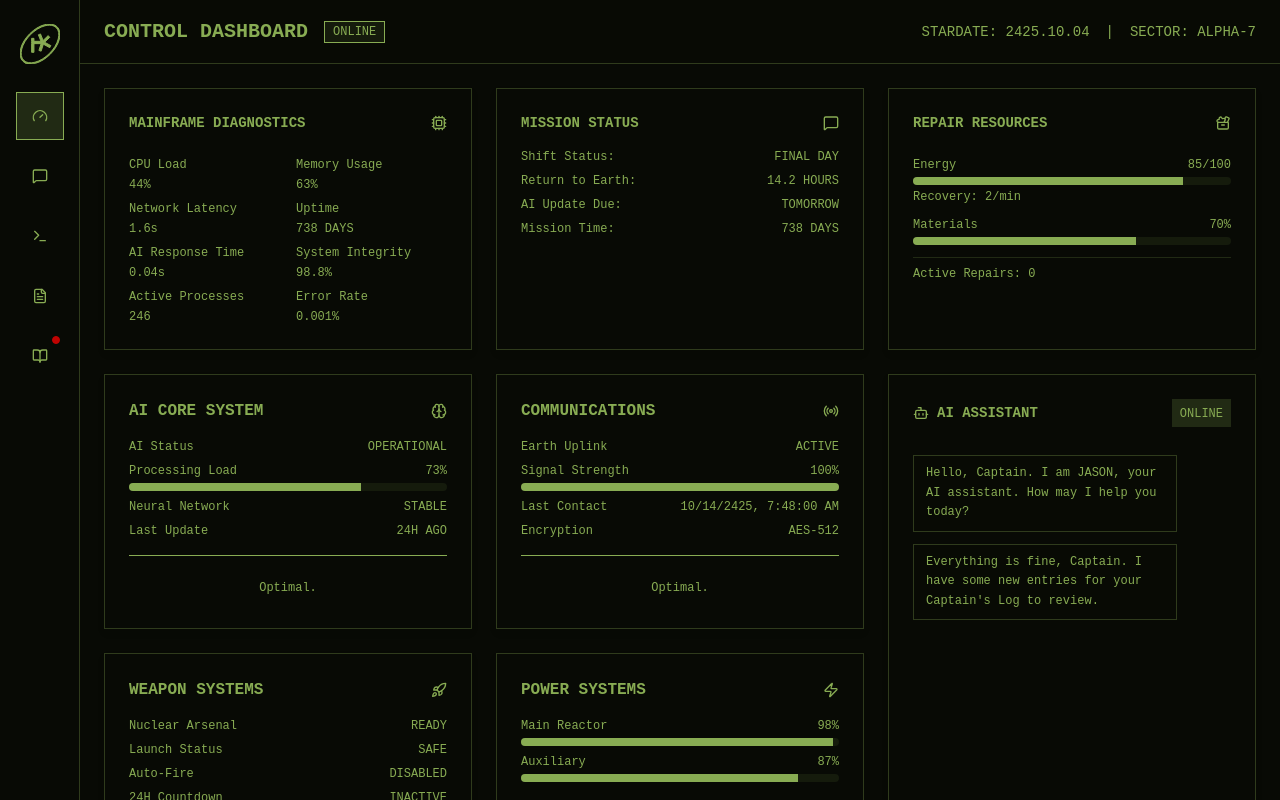
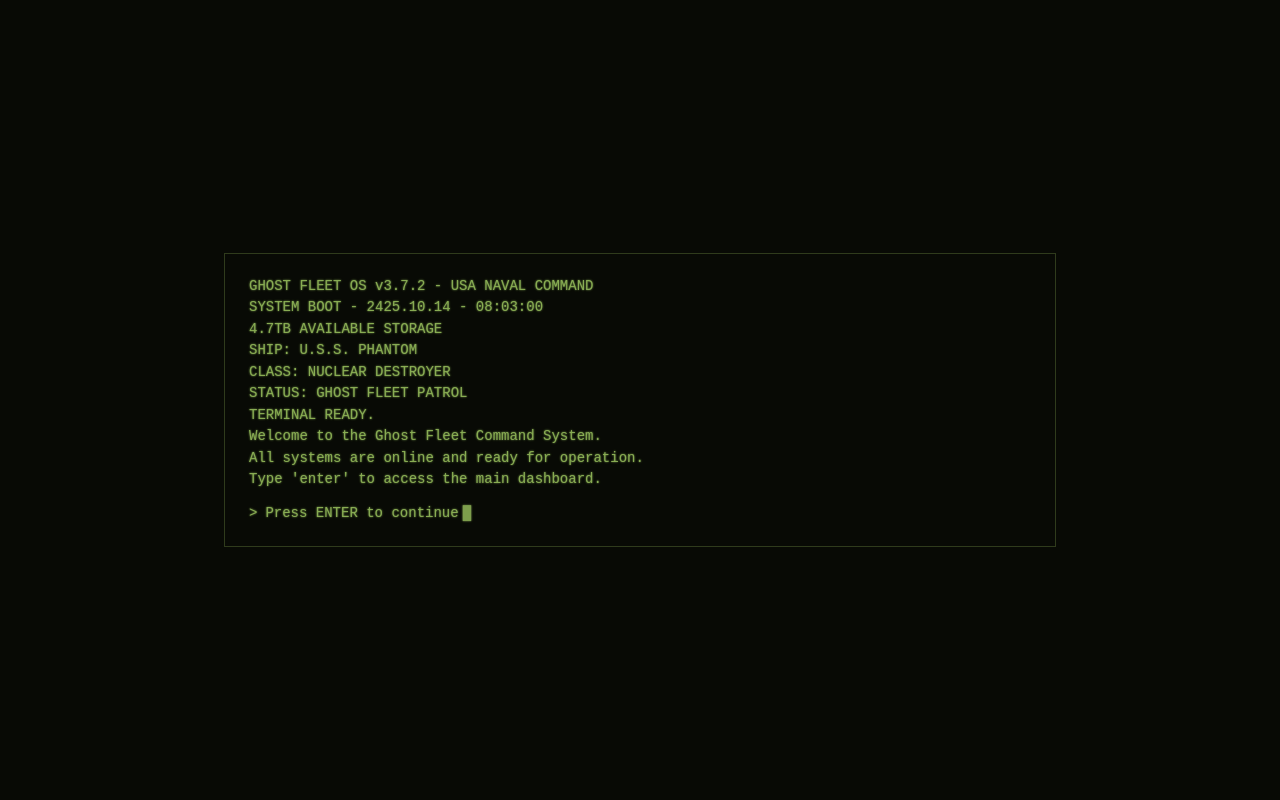
Before and after one commit to tonik/space, a React (Vite) app: page / in a window 1280 px wide. Built offline with nearby package versions, Linux system fonts and the light colour scheme.

Commit message:
feat: game state transitions

```diff
--- a/src/components/page.tsx
+++ b/src/components/page.tsx
@@ -1,6 +1,6 @@
 import { useEffect } from "react";
 import { SystemLogView } from "@/features/system-log/view";
-import { useGame } from "@/state/useGame";
+import { gameActor, useGame } from "@/state/useGame";
 import { useNavigationState } from "@/components/navigation/selectors";
 import { MessagingView } from "@/features/messaging/view";
 import Navigation from "@/components/navigation";
@@ -10,35 +10,31 @@ import CaptainsLogView from "@/features/captains-log/view";
 import TerminalView from "@/features/terminal/view";
 import { RefreshWarningDialog } from "@/components/refresh-warning-dialog";
 import { ScrollArea } from "./ui/scroll-area";
+import { WelcomeScreen } from "./welcome-screen";
+import { useSelector } from "@xstate/react";
 // import { WelcomeScreen } from "@/components/welcome-screen";
 
 export default function SpaceshipOS() {
-  const { changeView } = useGame();
+  const { changeView, send } = useGame();
   const { activeView } = useNavigationState();
+  const showWelcomeState = useSelector(
+    gameActor,
+    (s) => s.value.gameProgressState === "intro0",
+  );
 
-  // Browser's generic warning for refresh button and tab close
-  // (Custom dialog handles keyboard shortcuts)
   useEffect(() => {
-    const handleBeforeUnload = (e: BeforeUnloadEvent) => {
-      e.preventDefault();
-      e.returnValue = "";
-      return "";
+    const handleKeyDown = (e: KeyboardEvent) => {
+      send({ type: "KEYPRESS", message: { key: e.key, event: e } });
     };
 
-    window.addEventListener("beforeunload", handleBeforeUnload);
-
-    return () => {
-      window.removeEventListener("beforeunload", handleBeforeUnload);
-    };
-  }, []);
+    window.addEventListener("keypress", handleKeyDown);
+    return () => window.removeEventListener("keypress", handleKeyDown);
+  }, [send]);
 
   return (
     <div>
       <RefreshWarningDialog />
-      {/* <WelcomeScreen
-        hidden={!context.showWelcomeScreen}
-        onEnter={enterMainApp}
-      /> */}
+      <WelcomeScreen hidden={!showWelcomeState} />
       <div className="text-primary bg-background flex h-screen overflow-hidden font-mono">
         <Navigation activeView={activeView} setActiveView={changeView} />
         <div className="flex flex-1 flex-col">
--- a/src/components/refresh-warning-dialog.tsx
+++ b/src/components/refresh-warning-dialog.tsx
@@ -10,6 +10,7 @@ export function RefreshWarningDialog() {
     const handleKeyDown = (e: KeyboardEvent) => {
       // Detect refresh shortcuts: Ctrl+R, Cmd+R, F5
       if ((e.key === "r" && (e.ctrlKey || e.metaKey)) || e.key === "F5") {
+        console.log("Preventing reload");
         e.preventDefault();
         setShowWarning(true);
       }
@@ -48,7 +49,7 @@ export function RefreshWarningDialog() {
   if (!showWarning) return null;
 
   return (
-    <div className="fixed inset-0 z-50 flex items-center justify-center bg-black/80 backdrop-blur-sm">
+    <div className="fixed inset-0 z-[100] flex items-center justify-center bg-black/80 backdrop-blur-sm">
       <Card className="border-primary/50 bg-background w-full max-w-md border-2 p-6">
         <div className="mb-4 flex items-center gap-3">
           <AlertTriangle className="text-primary h-6 w-6" />
--- a/src/components/welcome-screen.tsx
+++ b/src/components/welcome-screen.tsx
@@ -1,10 +1,11 @@
 "use client";
 
-import { useState, useEffect } from "react";
+import { useState } from "react";
 import { displayLinesWithDelay } from "@/lib/utils";
+import { gameActor, useGame } from "@/state/useGame";
+import { useSelector } from "@xstate/react";
 
 interface WelcomeScreenProps {
-  onEnter: () => void;
   hidden: boolean;
 }
 
@@ -25,11 +26,18 @@ const welcomeLines = [
   "Type 'enter' to access the main dashboard.",
 ];
 
-export function WelcomeScreen({ hidden, onEnter }: WelcomeScreenProps) {
+export function WelcomeScreen({ hidden }: WelcomeScreenProps) {
   const [displayedLines, setDisplayedLines] = useState<string[]>([]);
   const [isTyping, setIsTyping] = useState(true);
-  const [canEnter, setCanEnter] = useState(false);
-  const [isExiting, setIsExiting] = useState(false);
+  const { send } = useGame();
+  const isExiting = useSelector(
+    gameActor,
+    (snapshot) => snapshot.context.welcomeScreen.exiting,
+  );
+  const finishedAnimating = useSelector(
+    gameActor,
+    (snapshot) => snapshot.context.welcomeScreen.finishedAnimating,
+  );
 
   const startAnimation = async () => {
     await displayLinesWithDelay(
@@ -39,27 +47,12 @@ export function WelcomeScreen({ hidden, onEnter }: WelcomeScreenProps) {
       300,
       600,
     );
-    setCanEnter(true);
+    send({ type: "FINISHED_INTRO_SEQUENCE" });
   };
 
   if (displayedLines.length === 0 && isTyping) {
     startAnimation();
   }
-
-  useEffect(() => {
-    const handleKeyDown = (e: KeyboardEvent) => {
-      if (e.key === "Enter" && canEnter && !isExiting) {
-        e.preventDefault();
-        setIsExiting(true);
-        setTimeout(() => {
-          onEnter();
-        }, 500);
-      }
-    };
-
-    window.addEventListener("keydown", handleKeyDown);
-    return () => window.removeEventListener("keydown", handleKeyDown);
-  }, [canEnter, isExiting, onEnter]);
 
   return (
     <div
@@ -84,7 +77,7 @@ export function WelcomeScreen({ hidden, onEnter }: WelcomeScreenProps) {
             ))}
 
             {/* Ready prompt */}
-            {canEnter && (
+            {finishedAnimating && (
               <div className="mt-4 flex items-center">
                 <span
                   className="text-primary mr-2 font-mono"
--- a/src/state/game-setup.ts
+++ b/src/state/game-setup.ts
@@ -366,5 +366,14 @@ export const gameSetup = setup({
         return context.logs;
       },
     }),
+    hideWelcomeScreen: assign({
+      welcomeScreen: ({ context }) => {
+        console.log("Hiding welcome screen");
+        return {
+          ...context.welcomeScreen,
+          exiting: true,
+        };
+      },
+    }),
   },
 });
--- a/src/state/game-states/index.ts
+++ b/src/state/game-states/index.ts
@@ -1,9 +1,11 @@
 import { gameSetup } from "../game-setup";
 import { intro0 } from "./intro-0";
+import { intro1 } from "./intro-1";
 
 export const gameProgressState = gameSetup.createStateConfig({
   initial: "intro0",
   states: {
     intro0,
+    intro1,
   },
 });
--- a/src/state/game-states/intro-0.ts
+++ b/src/state/game-states/intro-0.ts
@@ -2,16 +2,24 @@ import { assign } from "xstate";
 import { gameSetup } from "../game-setup";
 
 /**
- * First state where captain gets objective and is onboarded.
- * We are moving to the next state when captain will view the objectives (in captains log)
+ * State where user can close a system load
  */
 export const intro0 = gameSetup.createStateConfig({
   on: {
+    FINISHED_INTRO_SEQUENCE: {
+      actions: assign({
+        welcomeScreen: ({ context }) => ({
+          ...context.welcomeScreen,
+          finishedAnimating: true,
+        }),
+      }),
+    },
     KEYPRESS: {
-      guard: ({ event }) => event.message === "enter",
-      actions: assign({
-        showWelcomeScreen: () => false,
-      }),
+      guard: ({ event, context }) =>
+        context.welcomeScreen.finishedAnimating &&
+        event.message.key === "enter",
+      actions: "hideWelcomeScreen",
+      target: "intro1",
     },
   },
 });
--- /dev/null
+++ b/src/state/game-states/intro-1.ts
@@ -0,0 +1,10 @@
+import { assign } from "xstate";
+import { gameSetup } from "../game-setup";
+
+/**
+ * First state where captain gets objective and is onboarded.
+ * We are moving to the next state when captain will view the objectives (in captains log)
+ */
+export const intro1 = gameSetup.createStateConfig({
+  on: {},
+});
--- a/src/state/game.ts
+++ b/src/state/game.ts
@@ -1,8 +1,8 @@
 import { assign } from "xstate";
-import { intro0 } from "./game-states/intro-0";
 import { initialContext } from "./initial-context";
 import { gameSetup } from "./game-setup";
 import { osState } from "./os-state";
+import { gameProgressState } from "./game-states";
 
 export const gameMachine = gameSetup.createMachine({
   id: "gameOrchestrator",
@@ -10,9 +10,10 @@ export const gameMachine = gameSetup.createMachine({
   type: "parallel",
   states: {
     osState,
-    intro0,
+    gameProgressState,
   },
   on: {
+    KEYPRESS: {},
     START_GAME: {
       actions: assign({
         commanderName: ({ event }) => event.commanderName,
@@ -21,11 +22,6 @@ export const gameMachine = gameSetup.createMachine({
     CHANGE_VIEW: {
       actions: assign({
         activeView: ({ event }) => event.view,
-      }),
-    },
-    ENTER_MAIN_APP: {
-      actions: assign({
-        showWelcomeScreen: () => false,
       }),
     },
     ADD_MESSAGE: {
--- a/src/state/initial-context/index.ts
+++ b/src/state/initial-context/index.ts
@@ -7,7 +7,11 @@ export const initialContext: GameContext = {
   commanderName: "Commander",
   gameStartTimestamp: Date.now(),
   activeView: "dashboard",
-  showWelcomeScreen: true,
+
+  welcomeScreen: {
+    exiting: false,
+    finishedAnimating: false,
+  },
 
   viewNotifications: {
     dashboard: [],
--- a/src/state/types.ts
+++ b/src/state/types.ts
@@ -11,7 +11,10 @@ export type AvailableViewKeys =
 export interface GameContext {
   commanderName: string;
   gameStartTimestamp: number;
-  showWelcomeScreen: boolean;
+  welcomeScreen: {
+    finishedAnimating: boolean;
+    exiting: boolean;
+  };
   activeView: AvailableViewKeys;
 
   viewNotifications: Record<AvailableViewKeys, GameNotification[]>;
@@ -85,7 +88,6 @@ export interface GameContext {
 export type GameEvent =
   | { type: "START_GAME"; commanderName: string }
   | { type: "CHANGE_VIEW"; view: GameContext["activeView"] }
-  | { type: "ENTER_MAIN_APP" }
   | { type: "COMMAND_EXECUTED"; command: string }
   | { type: "ADD_MESSAGE"; message: Message }
   | { type: "MESSAGE_OPENED"; messageId: string }
@@ -120,7 +122,10 @@ export type GameEvent =
     }
   | {
       type: "KEYPRESS";
-      message: string;
+      message: {
+        key: string;
+        event: KeyboardEvent;
+      };
     }
   | {
       type: "AI_CHAT_ADD_MESSAGE";
@@ -130,6 +135,9 @@ export type GameEvent =
         content: string;
         timestamp: number;
       };
+    }
+  | {
+      type: "FINISHED_INTRO_SEQUENCE";
     };
 
 export interface SystemStatus {
--- a/src/state/useGame.ts
+++ b/src/state/useGame.ts
@@ -22,7 +22,6 @@ export const useGame = () => {
       gameActor.send({ type: "START_GAME", commanderName }),
     changeView: (view: GameContext["activeView"]) =>
       gameActor.send({ type: "CHANGE_VIEW", view }),
-    enterMainApp: () => gameActor.send({ type: "ENTER_MAIN_APP" }),
 
     addMessage: (message: Message) =>
       gameActor.send({ type: "ADD_MESSAGE", message }),
```
